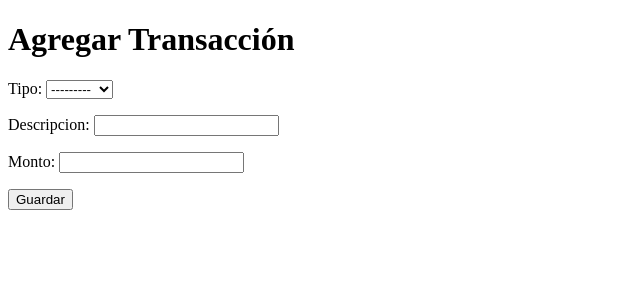
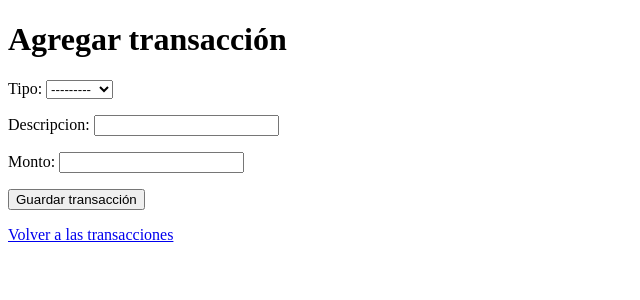
Before and after one commit to Portu-bit/web_finanzas, a Django app: page /transacciones/agregar/ in a window 1280 px wide. Shown: the top 300 px of the page, without its empty margins (0-640 px from the left). Run offline with Django 3.2, Linux system fonts and the light colour scheme; parts of the project's set-up code (start-up, migrations or seed data) failed here and were passed over.

Commit message:
Improve finanzas_web/transacciones/templates/transacciones/agregar.html

```diff
--- a/finanzas_web/transacciones/templates/transacciones/agregar.html
+++ b/finanzas_web/transacciones/templates/transacciones/agregar.html
@@ -1,11 +1,12 @@
 <!DOCTYPE html>
-<html>
+<html lang="es">
+<head><meta charset="utf-8"><meta name="viewport" content="width=device-width, initial-scale=1"><title>Agregar transacción | Finanzas</title></head>
 <body>
-    <h1>Agregar Transacción</h1>
-    <form method="post">
-        {% csrf_token %}
-        {{ form.as_p }}
-        <button type="submit">Guardar</button>
-    </form>
+<main>
+<h1>Agregar transacción</h1>
+{% if messages %}{% for message in messages %}<p role="status">{{ message }}</p>{% endfor %}{% endif %}
+<form method="post">{% csrf_token %}{{ form.as_p }}<button type="submit">Guardar transacción</button></form>
+<p><a href="{% url 'lista_transacciones' %}">Volver a las transacciones</a></p>
+</main>
 </body>
 </html>
```
